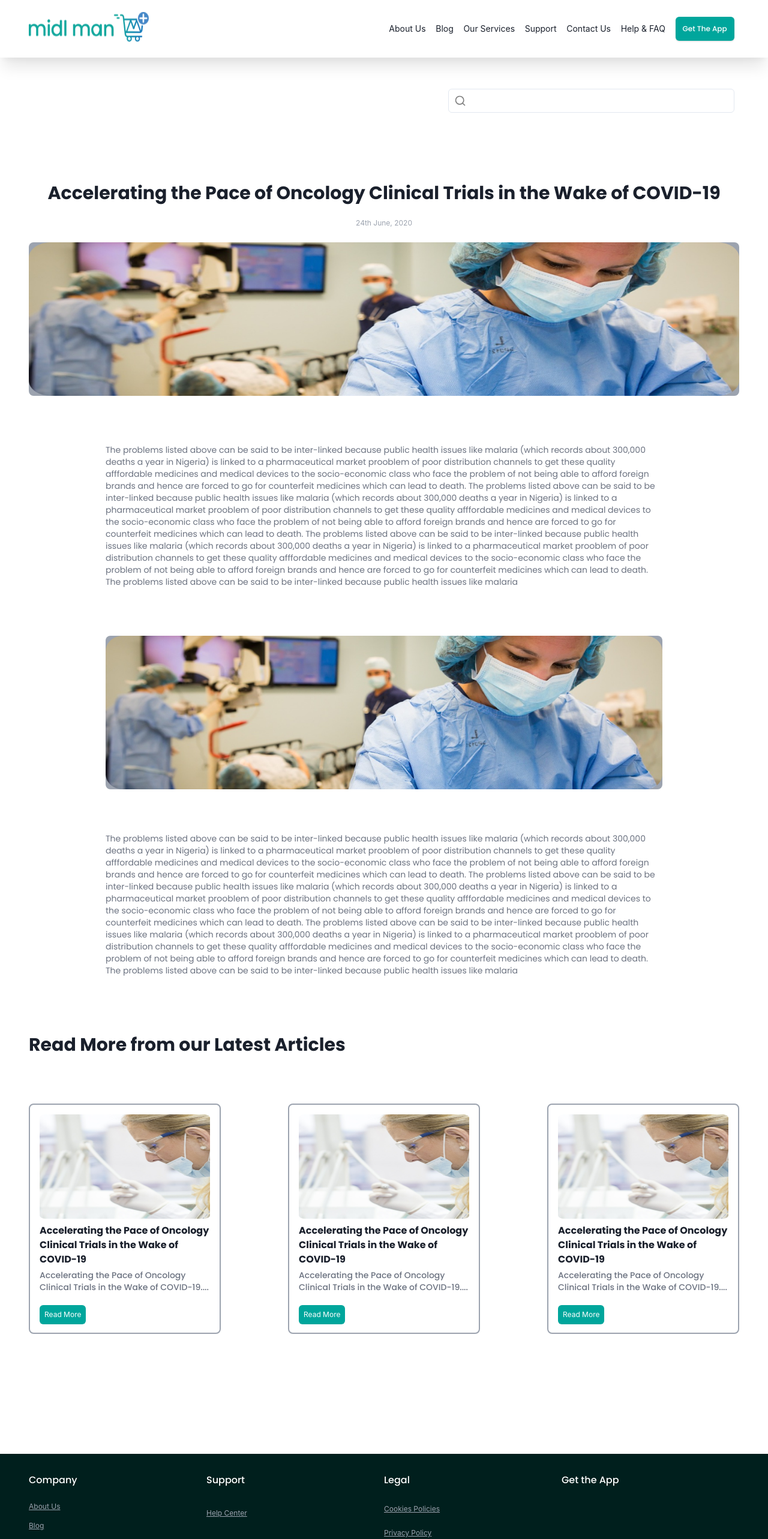
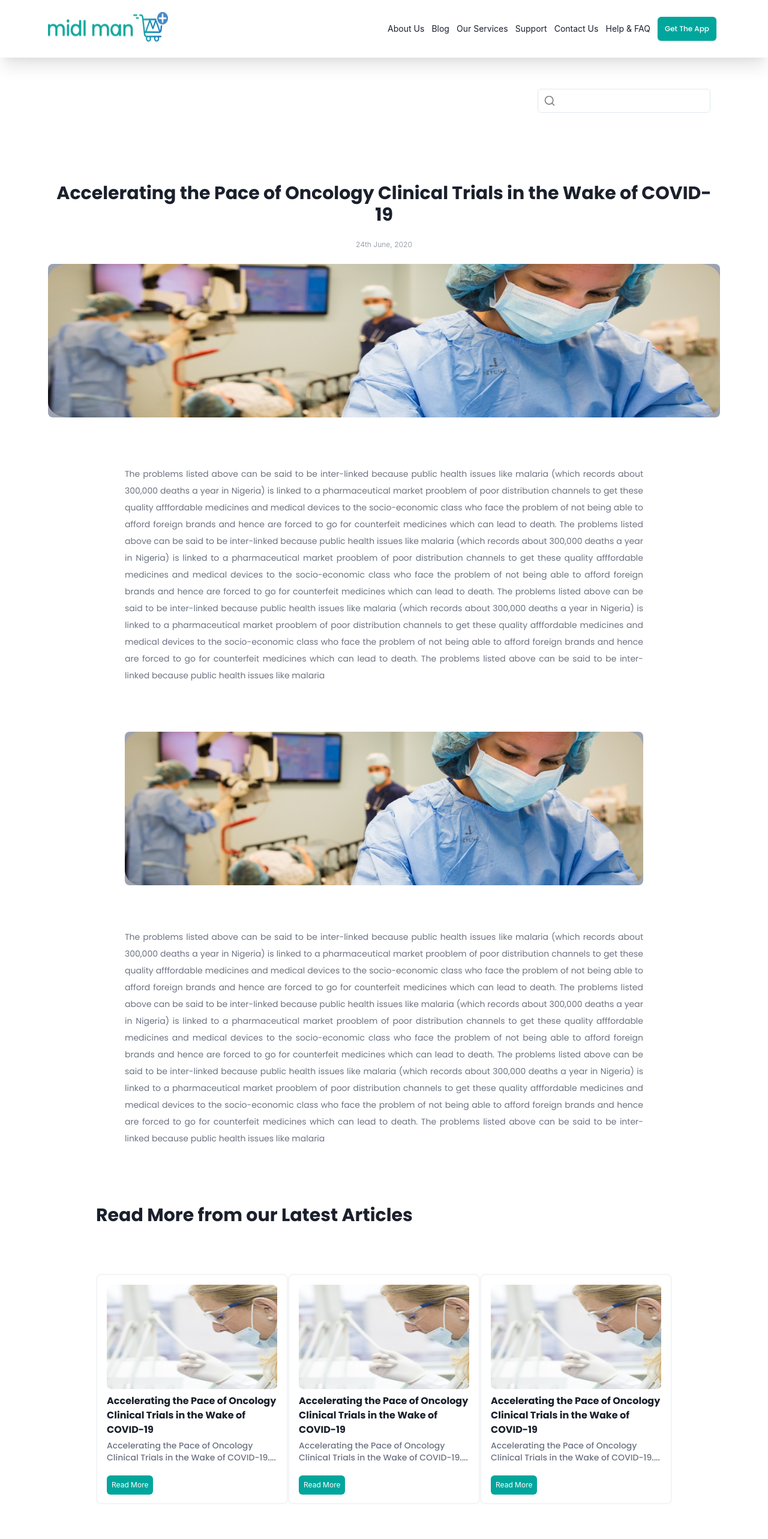
Before and after one commit to danieloski98/midlman, a Next.js app: page /article/1 in a window 1280 px wide. Shown: the top 2566 px of the page at 60% size. Built offline with nearby package versions, Linux system fonts and the light colour scheme.

Commit message:
made the neccasarry changes

```diff
--- a/components/Homepage/ArticleCard.tsx
+++ b/components/Homepage/ArticleCard.tsx
@@ -5,7 +5,7 @@ export default function ArticleCard() {
   return (
     <Link href="/article/9009">
 
-      <div className="xl:w-80 lg:w-80 xl:h-96 lg:h-96 xl:border-2 xl:border-gray-400 rounded-lg lg:border-2 lg:rounded-lg xl:p-4 lg:p-6 mb-10 sm:w-full md:w-full sm:h-96 md:h-96 sm:border-2 md:border-2 sm:border-gray-200 md:border-gray-200 sm:p-4">
+      <div className="xl:w-80 lg:w-80 xl:h-96 lg:h-96 xl:border-2 xl:border-gray-100 rounded-lg lg:border-2 lg:rounded-lg xl:p-4 lg:p-6 mb-10 sm:w-full md:w-full sm:h-96 md:h-96 sm:border-2 md:border-2 sm:border-gray-200 md:border-gray-200 sm:p-4">
             <div className="w-full h-1/2">
               <img src="/images/doctorimg.png" alt="banner image" className="w-full h-full" />
             </div>
--- a/components/Homepage/RecentPost.tsx
+++ b/components/Homepage/RecentPost.tsx
@@ -3,7 +3,7 @@ import Image from 'next/image'
 
 export default function RecentPost() {
   return (
-    <div className="xl:px-12 lg:px-12 md:px-4 sm:px-4 mt-12 w-full xl:h-80 lg:h-80 md:h-11/12 sm:h-11/12 mb-12">
+    <div className="xl:px-20 lg:px-12 md:px-4 sm:px-4  mt-12 w-full xl:h-400px lg:h-400px md:h-11/12 sm:h-11/12 mb-12">
 
         <div className="w-full h-full rounded-md shadow-lg bg-white flex xl:flex-row lg:flex-row md:flex-col sm:flex-col xl:p-6 lg:p-6 md:p-2 sm:p-2 md:items-center sm:items-center">
 
@@ -16,7 +16,7 @@ export default function RecentPost() {
             <div className="w-full h-56 overflow-hidden sm:pt-6 md:pt-6">
               <h2 className="xl:text-2xl lg:text-2xl md:text-xl sm:text-xl xl:text-left lg:text-left  md:text-center sm:text-center font-Poppins-Medium">Accelerating the Pace of Oncology Clinical Trials in the Wake of COVID-19</h2>
 
-              <p className="text-sm text-gray-500 font-Poppins-Regular mt-5 xl:text-left lg:text-left md:text-center sm:text-center">
+              <p className="text-sm text-gray-500 font-Poppins-Regular mt-5 xl:text-justify lg:text-justify md:text-justify sm:text-justify leading-7">
                 Midl Man a Pharmaceutical distribution company in the health technology sector which connects suppliers to buyers of quality healthcare needs at the best prices and at the fastest possible time. Midl Man a Pharmaceutical distribution company in the health technology sector which connects suppliers to buyers of quality healthcare needs at the best prices and at the fastest possible time.
                 healthcare needs at the best prices and at the fastest possible time. Midl Man a Pharmaceutical distribution company in the health technology sector which connects suppliers to buyers of quality healthcare needs at the best prices and at the fastest possible time.
 
--- a/components/article/ArticleView.tsx
+++ b/components/article/ArticleView.tsx
@@ -4,7 +4,7 @@ import ArticleCard from '../Homepage/ArticleCard'
 
 export default function ArticleView() {
   return (
-    <div className="xl:px-12 lg:px-12 sm:px-6 md:px-6 xl:mt-24 lg:mt-24 sm:mt-12 md:mt-12">
+    <div className="xl:px-20 lg:px-20 sm:px-6 md:px-6 xl:mt-24 lg:mt-24 sm:mt-12 md:mt-12">
       <h1 className="font-Poppins-Bold xl:text-3xl lg:text-3xl sm:text-lg md:text-lg text-center">Accelerating the Pace of Oncology Clinical Trials in the Wake of COVID-19</h1>
       <p className="text-xs text-center text-gray-400 mt-6">24th June, 2020</p>
 
@@ -14,7 +14,7 @@ export default function ArticleView() {
 
       <div className="w-full flex justify-center xl:px-32 mt-20 flex-col">
 
-        <p className="text-sm text-gray-500 font-Poppins-Regular">
+        <p className="text-sm text-gray-500 font-Poppins-Regular leading-7 text-justify">
         The problems listed above
         can be said to be inter-linked because public health issues like malaria  (which records about 300,000 deaths a year in Nigeria) is linked to a
         pharmaceutical market prooblem of poor distribution channels to get these quality afffordable medicines and medical devices to the socio-economic
@@ -37,7 +37,7 @@ export default function ArticleView() {
           <img src="/images/doc2.png" className="w-full h-full object-fill" />
         </div>
 
-        <p className="text-sm text-gray-500 font-Poppins-Regular mt-10">
+        <p className="text-sm text-gray-500 font-Poppins-Regular mt-10 leading-7 text-justify">
         The problems listed above
         can be said to be inter-linked because public health issues like malaria  (which records about 300,000 deaths a year in Nigeria) is linked to a
         pharmaceutical market prooblem of poor distribution channels to get these quality afffordable medicines and medical devices to the socio-economic
@@ -58,7 +58,7 @@ export default function ArticleView() {
 
       </div>
 
-      <div className="flex-col flex w-full mt-24 mb-40">
+      <div className="flex-col flex w-full xl:px-20 lg:px-20 md:px-0 sm:px-0 mt-24 mb-40">
         <h1 className="font-Poppins-Bold xl:text-3xl lg:text-3xl sm:text-lg md:text-lg text-left">Read More from our Latest Articles</h1>
 
         <div className="flex xl:flex-row lg:flex-row md:flex-col sm:flex-col w-full xl:justify-between lg:justify-between sm: justify-start md:justify-start mt-20">
--- a/globalcomponents/Footer.tsx
+++ b/globalcomponents/Footer.tsx
@@ -3,7 +3,7 @@ import { FaFacebookF, FaTwitter, FaInstagram } from 'react-icons/fa'
 
 export default function Footer() {
   return (
-    <div className="w-full h-auto bg-footercolor px-12 py-8 flex flex-col">
+    <div className="w-full h-auto bg-footercolor px-20 py-8 flex flex-col">
 
         <div className="flex-1 w-full grid xl:grid-cols-4 lg:grid-cols-4 md:grid-cols-2 sm:grid-cols-2">
 
--- a/globalcomponents/Navbar.tsx
+++ b/globalcomponents/Navbar.tsx
@@ -4,7 +4,7 @@ import Image from 'next/image';
 
 export default function Navbar() {
   return (
-    <div className="w-full h-24 fixed bg-white px-12 flex justify-between items-center z-10 shadow-xl">
+    <div className="w-full h-24 fixed bg-white px-20 flex justify-between items-center z-10 shadow-xl">
         <div>
           <Image src="/images/midlmanlogo.png" alt="midlman logo" width={200} height={50} />
         </div>
--- a/globalcomponents/Searchbar.tsx
+++ b/globalcomponents/Searchbar.tsx
@@ -4,8 +4,8 @@ import { FiSearch } from 'react-icons/fi'
 
 export default function Searchbar() {
   return (
-    <div className="w-full flex justify-end h-20 items-center xl:pr-14 lg:pr-14 sm:p-8 md:pr-0">
-      <div className="xl:w-2/5 lg:w-2/5 md:w-full sm:w-full">
+    <div className="w-full flex justify-end h-20 items-center xl:pr-24 lg:pr-14 sm:p-8 md:pr-0">
+      <div className="xl:w-1/4 lg:w-1/4 md:w-full sm:w-full">
       <InputGroup>
         <InputLeftElement pointerEvents="none" children={<FiSearch size={20} color="grey" />} />
         <Input variant="outline" size="md" />
--- a/globalcomponents/Titleswitcher.tsx
+++ b/globalcomponents/Titleswitcher.tsx
@@ -2,7 +2,7 @@ import React from 'react'
 
 export default function Titleswitcher() {
   return (
-    <div className="w-full flex flex-col px-12">
+    <div className="w-full flex flex-col xl:px-20 lg:px-20 md:px-12 sm:px-12">
         <div>
           <h1 className="text-3xl font-Poppins-Bold text-gray-600 sm:text-center md:text-center lg:text-left xl:text-left">Blog Title & Article</h1>
         </div>
--- a/tailwind.config.js
+++ b/tailwind.config.js
@@ -1,7 +1,7 @@
 const colors = require('tailwindcss/colors')
 
 module.exports = {
-  purge: [],
+  purge: false,
   presets: [],
   darkMode: false, // or 'media' or 'class'
   theme: {
@@ -442,6 +442,7 @@ module.exports = {
       '9/12': '75%',
       '10/12': '83.333333%',
       '11/12': '91.666667%',
+      '400px': '400px',
       full: '100%',
       screen: '100vw',
       min: 'min-content',
--- a/tsconfig.json
+++ b/tsconfig.json
@@ -1,5 +1,6 @@
 {
   "compilerOptions": {
+    "types": ["node"],
     "target": "es5",
     "lib": [
       "dom",
```
